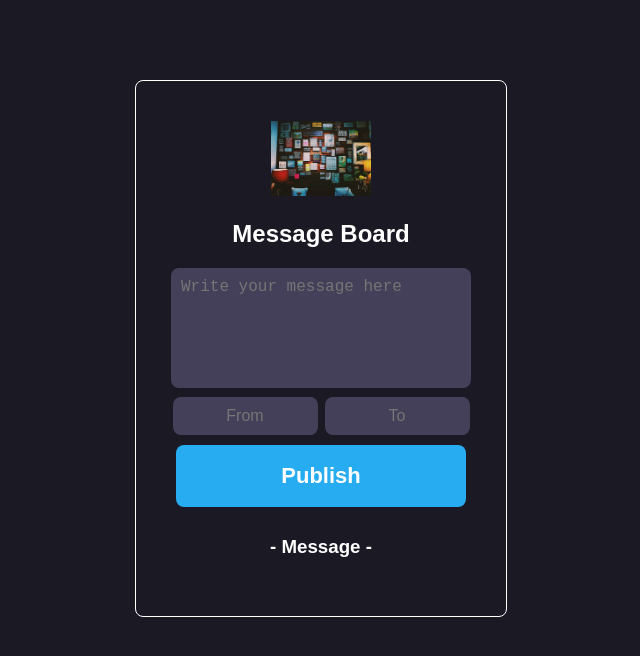
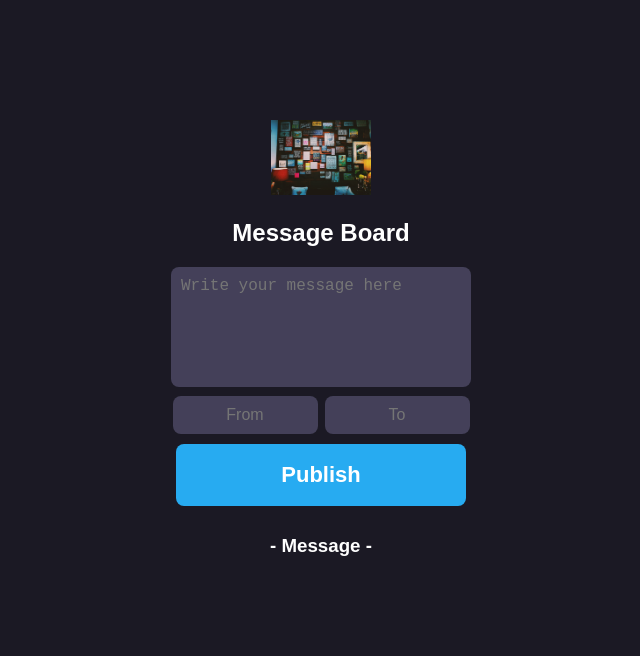
Before and after one commit to Nicorabi/message-board, a plain HTML site: page index.html in a window 1280 px wide. Shown: the whole page, without its empty margins (319-959 px from the left). Drawn offline with Linux system fonts and the light colour scheme; no server answers.

Commit message:
Update style.css

```diff
--- a/style.css
+++ b/style.css
@@ -6,8 +6,6 @@ body {
 }
 
 #container {
-    border: 1px solid white;
-    border-radius: 8px;
     max-width: 360px;
     margin: 80px auto;
     text-align: center;
```
